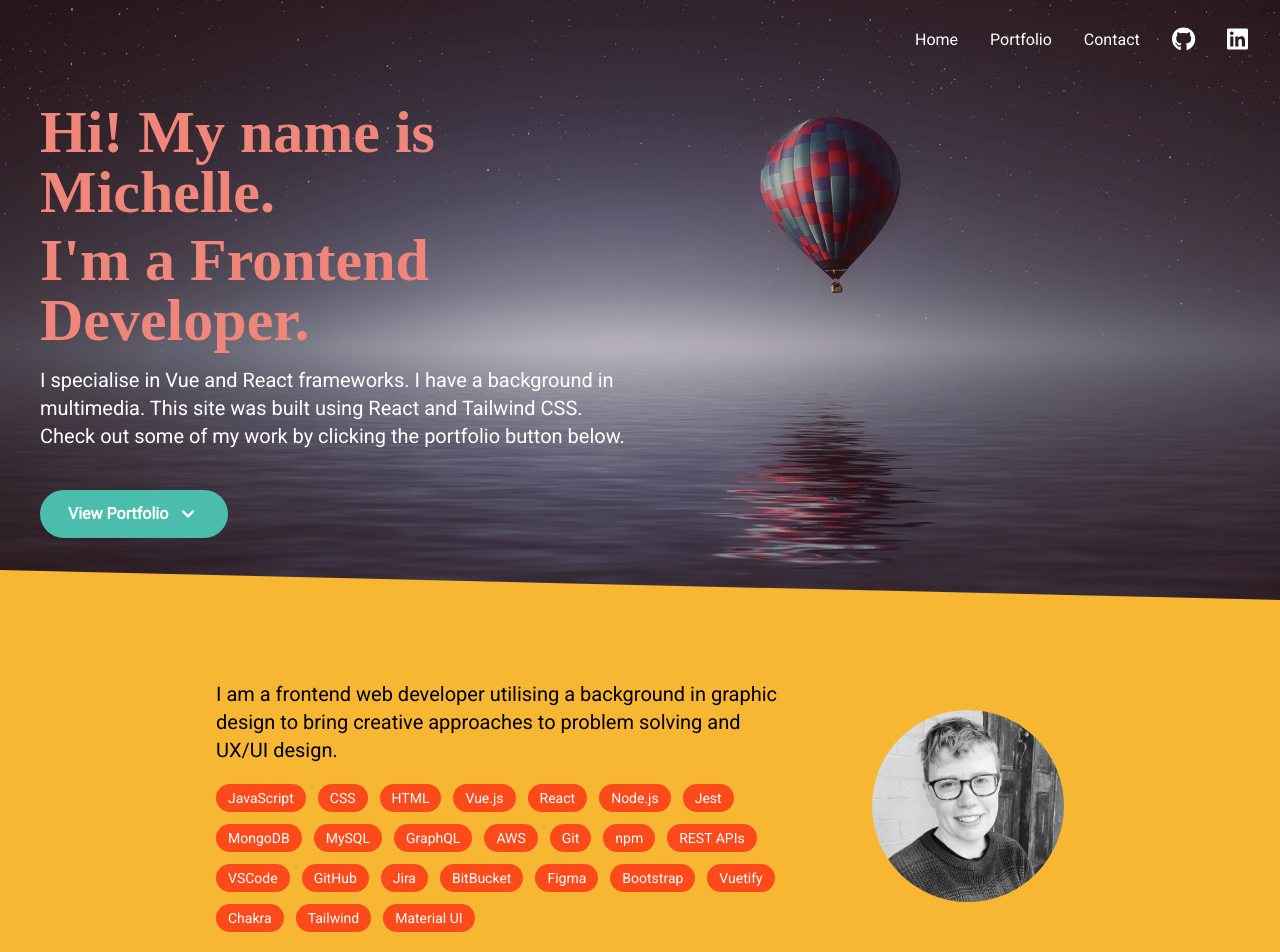
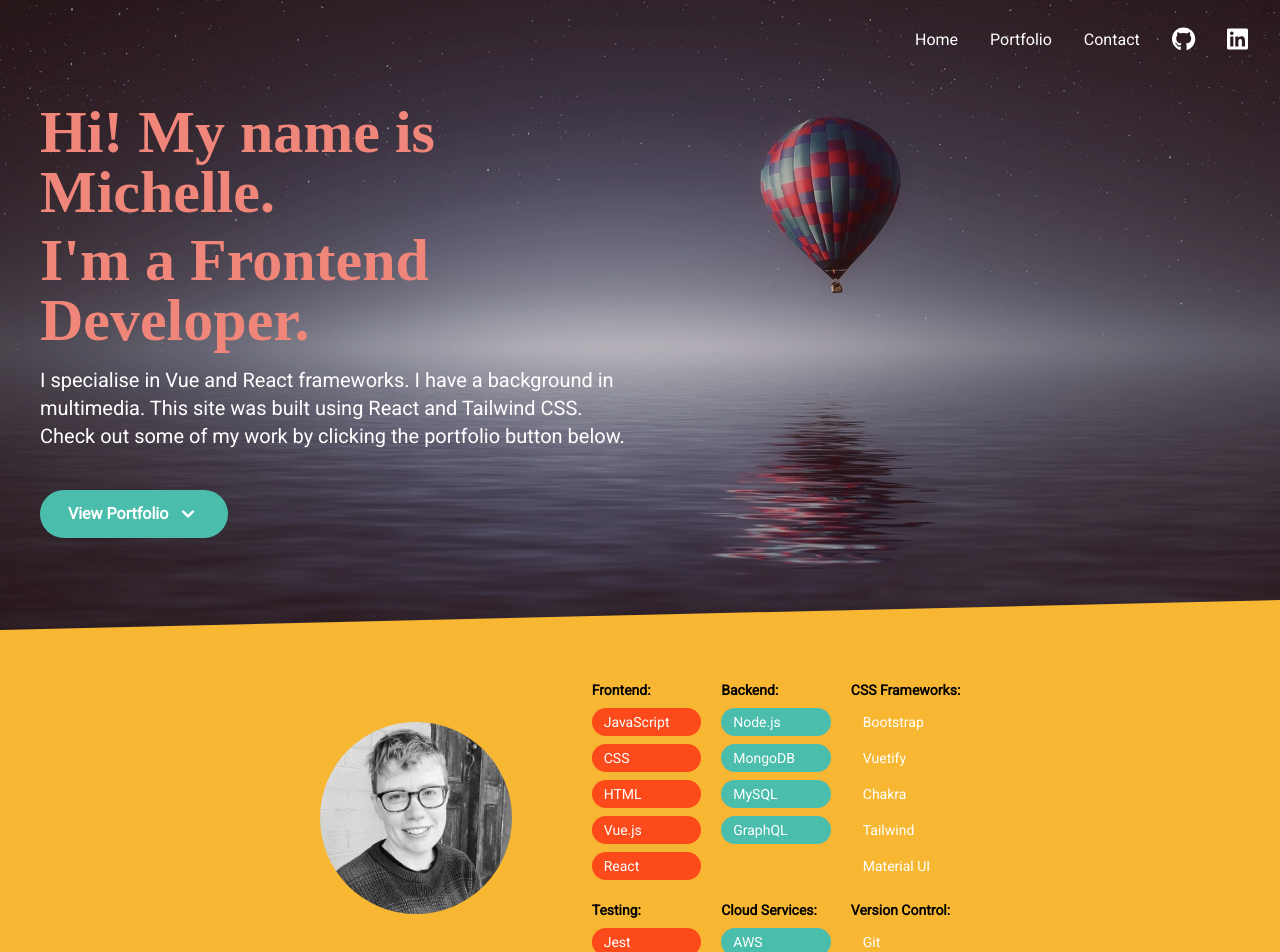
Before and after one commit to michellewatts20000/react-tailwind-portfolio, a React (Vite) app: page / in a window 1280 px wide. Shown: the top 952 px of the page. Built offline with nearby package versions, Linux system fonts and the light colour scheme.

Commit message:
resume update

```diff
--- a/src/Portfolio.jsx
+++ b/src/Portfolio.jsx
@@ -147,7 +147,8 @@ const Portfolio = () => {
   ]
 
   return (
-    <section id="portfolio" className="bg-twilight-500 pt-10 pb-20 px-10">
+    <section id="portfolio" className="bg-twilight-500 pt-20 pb-20 px-10 relative">
+     <div className="shape-divider"></div>
       <div className="container mx-auto text-center">
         <Slider {...settings}>
           {items.map((item) => (
--- a/src/Resume.jsx
+++ b/src/Resume.jsx
@@ -1,29 +1,61 @@
-import React from "react";
+
 
 const Resume = () => {
   const skills = [
-    "JavaScript", "CSS", "HTML",
-    "Vue.js", "React", "Node.js", "Jest", "MongoDB", "MySQL", "GraphQL", "AWS", "Git", "npm", "REST APIs",
-    "VSCode", "GitHub", "Jira", "BitBucket", "Figma",
-    "Bootstrap", "Vuetify", "Chakra", "Tailwind", "Material UI"
+    {
+      name: "Frontend",
+      color: "secondary-500",
+      skills: ["JavaScript", "CSS", "HTML", "Vue.js", "React"]
+    },
+    {
+      name: "Backend",
+      color: "primary-500",
+      skills: ["Node.js", "MongoDB", "MySQL", "GraphQL"]
+    },
+    {
+      name: "CSS Frameworks",
+      color: "gray-500",
+      skills: ["Bootstrap", "Vuetify", "Chakra", "Tailwind", "Material UI"]
+    },
+    {
+      name: "Testing",
+      color: "secondary-500",
+      skills: ["Jest"]
+    },
+    {
+      name: "Cloud Services",
+      color: "primary-500",
+      skills: ["AWS"]
+    },
+    {
+      name: "Version Control",
+      color: "gray-500",
+      skills: ["Git"]
+    }
   ];
 
   return (
     <section id="resume" className="bg-supernova-500 pt-10 pb-20 px-10 relative">
-      <div className="shape-divider"></div>
-      <div className="container mx-auto flex flex-col items-center lg:flex-row justify-center">
-        <div className="flex flex-col gap-30 max-w-xl text-center lg:mr-20 lg:text-left">
-          <p className="text-xl mb-5">I am a frontend web developer utilising a background in graphic design to bring creative approaches to problem solving and UX/UI design.</p>
-          <div className="flex flex-wrap gap-3">
-            {skills.map((skill, index) => (
-              <span key={index} className="bg-secondary-500 text-white py-1 px-3 rounded-full text-sm">
-                {skill}
-              </span>
+      <div className="shape-divider-other"></div>
+      <div className="container mx-auto flex flex-row items-center lg:flex-row justify-center">
+        <div className="flex items-center mt-10 lg:mt-0">
+          <img src="./assets/profile-pic.jpeg" alt="My face" className="w-48 h-48 rounded-full hidden lg:block" />
+        </div>
+        <div className="flex flex-col gap-20 max-w-sm text-center lg:ml-20 lg:text-left">
+          <div className="grid md:grid-cols-3 grid-cols-2 lg:gap-5 gap-5">
+            {skills.map(({ name, color, skills }) => (
+              <div key={name} className="flex flex-col gap-2">
+                <span className={`text-black text-sm capitalize font-bold`}>
+                  {name}:
+                </span>
+                {skills.map((skill, index) => (
+                  <span key={index} className={`bg-${color} text-white py-1 px-3 rounded-full text-sm`}>
+                    {skill}
+                  </span>
+                ))}
+              </div>
             ))}
           </div>
-        </div>
-        <div className="flex items-center mt-10 lg:mt-0">
-          <img src="./assets/profile-pic.jpeg" alt="My face" className="w-48 h-48 rounded-full hidden lg:block" />
         </div>
       </div>
     </section>
--- a/src/index.css
+++ b/src/index.css
@@ -23,8 +23,22 @@ p, ul, button {
   margin-top: -70px;
   width: 100%;
   height: 100px; /* Adjust the height of the shape as needed */
+  background-color: #DFDCE3; /* Adjust the color as needed */
+  clip-path: polygon(0 60px, 100% 30px, 100% 0, 0 0); /* Adjust the shape using clip-path */
+  transform: scaleX(1) scaleY(-1); /* Flip the shape on both X-axis and Y-axis */
+  z-index: 5;
+}
+
+.shape-divider-other {
+  position: absolute;
+  top: 0;
+  left: 0;
+  margin-top: -80px;
+  width: 100%;
+  height: 100px; /* Adjust the height of the shape as needed */
   background-color: #F7B733; /* Adjust the color as needed */
-  clip-path: polygon(0 0, 100% 30px, 100% 100%, 0 100%); /* Adjust the shape using clip-path */
+  clip-path: polygon(0 60px, 100% 30px, 100% 0, 0 0); /* Adjust the shape using clip-path */
+  transform: scaleX(-1) scaleY(-1); /* Flip the shape on both X-axis and Y-axis */
   z-index: 5;
 }
 
```
